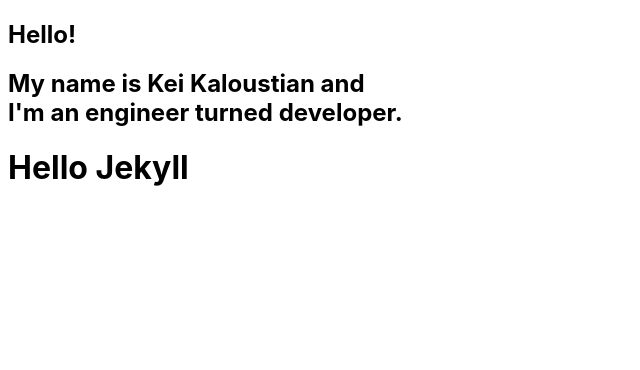
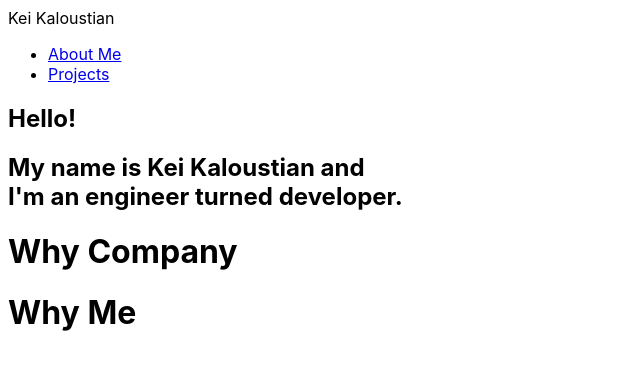
Before and after one commit to keikaloustian/keikaloustian.github.io, a Jekyll site: the page built from _posts/2023-07-11-test.md, in a window 1280 px wide. Shown: the top 370 px of the page, without its empty margins (0-640 px from the left). Built offline with Jekyll 4.4.1, drawn with Linux system fonts in a browser that asks for light colours.

Commit message:
Separate header partial and insert into layouts

```diff
--- /dev/null
+++ b/_includes/header.html
@@ -0,0 +1,12 @@
+<header>
+  <span class="logo">Kei Kaloustian</span>
+  <nav class="nav">
+    <ul>
+      <li><a href="/about">About Me</a></li>
+      <li><a href="#projects">Projects</a></li>
+      {% if page.layout == 'default' %}
+      <li><a href="#contact">Contact</a></li>
+      {% endif %}
+    </ul>
+  </nav>
+</header>
--- a/_layouts/application.html
+++ b/_layouts/application.html
@@ -2,4 +2,4 @@
 layout: default
 ---
 
-{% include hero.html %} {{ content }}
+{% include header.html %} {% include hero.html %} {{ content }}
--- a/_posts/2023-07-11-test.md
+++ b/_posts/2023-07-11-test.md
@@ -3,4 +3,6 @@ layout: application
 title: test
 ---
 
-# Hello Jekyll
+# Why Company
+
+# Why Me
```
Also changed, not shown: index.html (+1 -11 lines).
